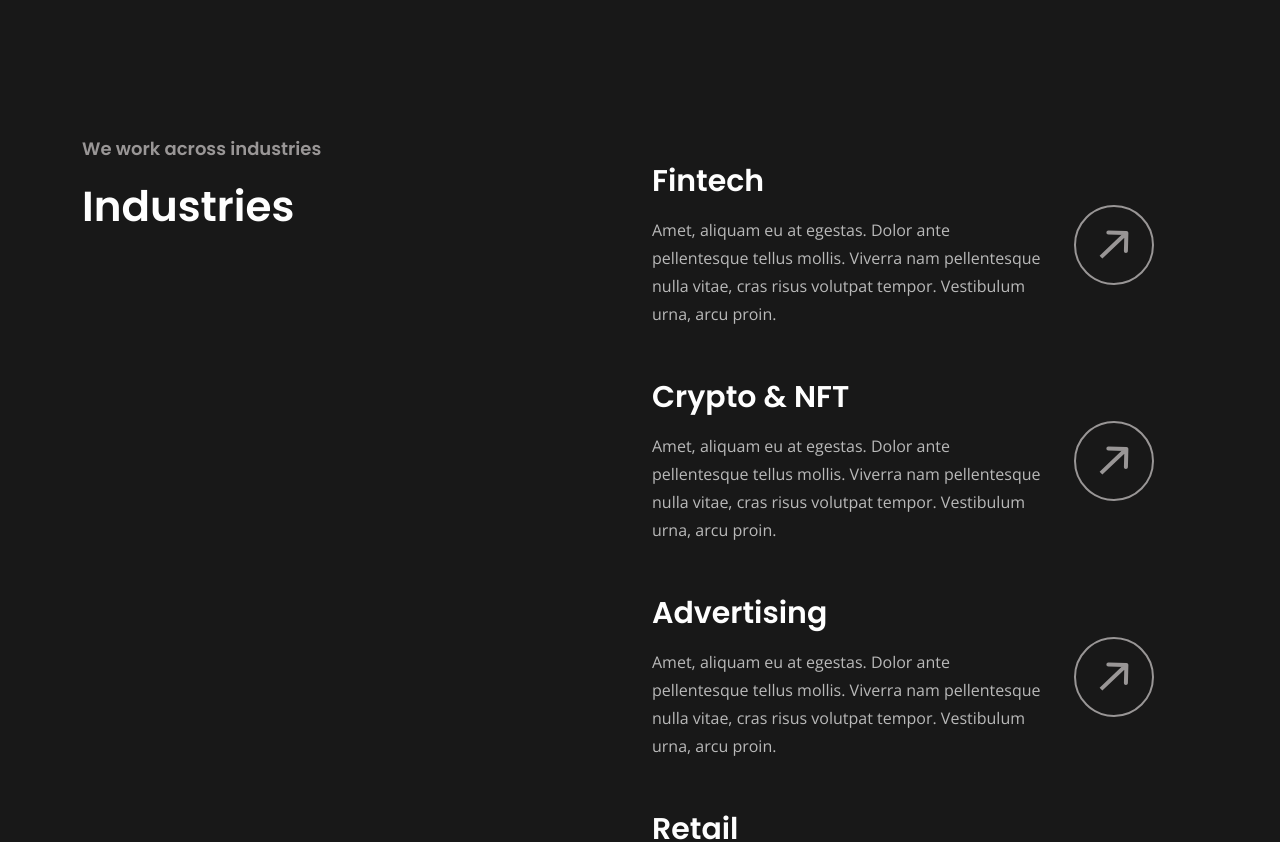
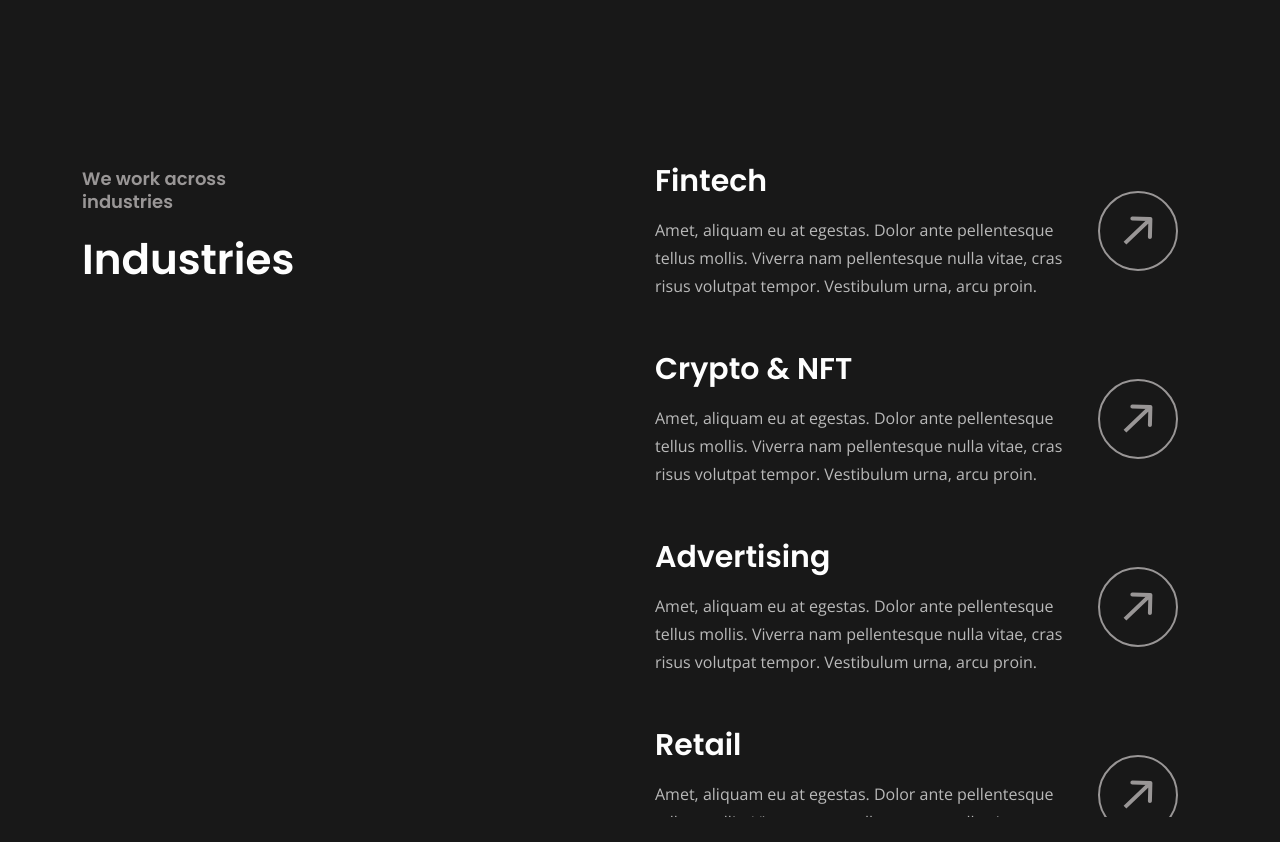
Before and after one commit to foxfr-bit/daframa, a React (Create React App) app: page /service in a window 1280 px wide. Shown: the part 1500-2342 px from the top of the page. Built offline with nearby package versions, Linux system fonts and the light colour scheme.

Commit message:
Stick Industry

```diff
--- a/src/components/Pages/ServicesPage.jsx
+++ b/src/components/Pages/ServicesPage.jsx
@@ -1,6 +1,6 @@
 import React, { useEffect, useState } from "react";
 import { pageTitle } from "../../helper";
-import Card from "../Card";
+
 import Cta from "../Cta";
 import PageHeading from "../PageHeading";
 import PricingTableList from "../PricingTable/PricingTableList";
@@ -88,19 +88,12 @@ export default function ServicesPage() {
             <Div className="services__grid">
               {serviceData.map((industry, index) => (
                 <Div className={`cs-hover_tab`} key={index}>
-									<Link
-										to={industry.link}
-										className="cs-iconbox cs-style3"
-									>
+                  <Link to={industry.link} className="cs-iconbox cs-style3">
                     <>
                       <Div className="number-list">
-												<span className="">
-													{index + 1}
-												</span>
+                        <span className="">{index + 1}</span>
                         <Div className="cs-iconbox_in">
-													<h2 className="cs-iconbox_title">
-														{industry.title}
-													</h2>
+                          <h2 className="cs-iconbox_title">{industry.title}</h2>
                           <Div className="cs-iconbox_subtitle">
                             {industry.subtitle}
                           </Div>
@@ -115,29 +108,23 @@ export default function ServicesPage() {
         </Div>
       </Div>
       <Spacing lg="150" md="80" />
-			<Div className="container">
+      {/* Industries Served Start*/}
+      <Div className="container my-container">
         <Div className="row industry">
-					<Div>
-						<Div className="sticky">
+          <Div className="col-xl-4 sticky-xl-top align-self-start">
             <SectionHeading
               title="Industries"
               subtitle="We work across industries"
             />
           </Div>
-					</Div>
-					<Div className="row">
+          <Div className="col-xl-12 swiper-scrollbar-vertical">
             {industries.map((industry, index) => (
               <Div
-								className={`cs-hover_tab ${
-									active === index ? "active" : ""
-								}`}
+                className={`cs-hover_tab ${active === index ? "active" : ""}`}
                 key={index}
                 onMouseEnter={() => handelActive(index)}
               >
-								<Link
-									to={industry.href}
-									className="cs-iconbox cs-style3"
-								>
+                <Link to={industry.href} className="cs-iconbox cs-style3">
                   <>
                     <Div className="cs-image_layer cs-style1 cs-size_md">
                       {/* <Div className="cs-image_layer_in">
@@ -163,9 +150,7 @@ export default function ServicesPage() {
                       </svg>
                     </span>
                     <Div className="cs-iconbox_in">
-											<h2 className="cs-iconbox_title">
-												{industry.title}
-											</h2>
+                      <h2 className="cs-iconbox_title">{industry.title}</h2>
                       <Div className="cs-iconbox_subtitle">
                         {industry.description}
                       </Div>
@@ -177,6 +162,8 @@ export default function ServicesPage() {
           </Div>
         </Div>
       </Div>
+
+      {/* Industries Served End*/}
       <Spacing lg="150" md="80" />
       <Div className="container">
         <SectionHeading
--- a/src/scss/common/_industries.scss
+++ b/src/scss/common/_industries.scss
@@ -4,11 +4,33 @@
 	position: relative;
 }
 
-.sticky {
-	position: sticky;
-	top: 0;
-	height: 200px;
-}
+.my-container {
+    display: flex;
+    flex-wrap: wrap;
+  }
+
+  .sticky-xl-top {
+    padding-top: 30px;
+    position: -webkit-sticky;
+    position: sticky;
+    top: 0;
+
+  }
+
+  .swiper-scrollbar-vertical {
+    overflow-y: auto;
+    height: calc(100vh - 120px);
+    padding-left: 15px;
+  }
+  .swiper-scrollbar-vertical::-webkit-scrollbar {
+    display: none;
+  }
+
+  /* Hide scrollbar for IE, Edge and Firefox */
+  .swiper-scrollbar-vertical {
+    -ms-overflow-style: none;  /* IE and Edge */
+    scrollbar-width: none;  /* Firefox */
+  }
 
 .services__grid {
 	display: grid;
```
Lines whose indentation alone changed are shown as unchanged.
